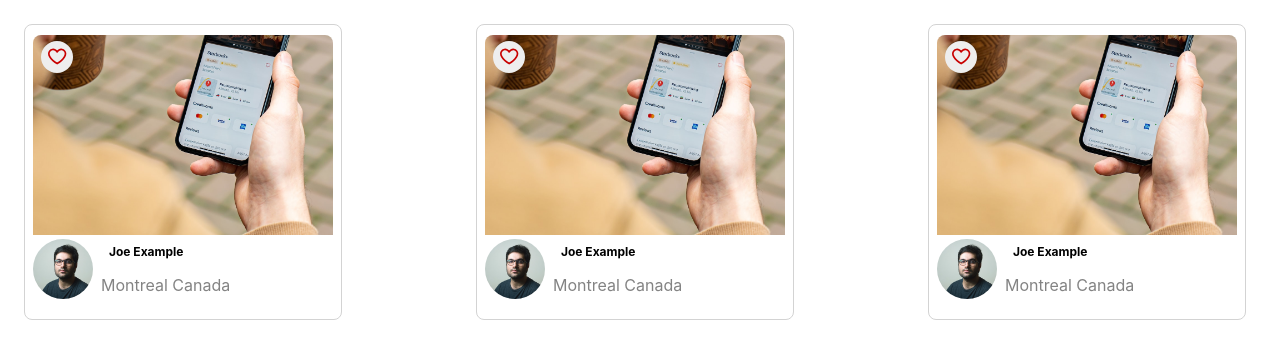
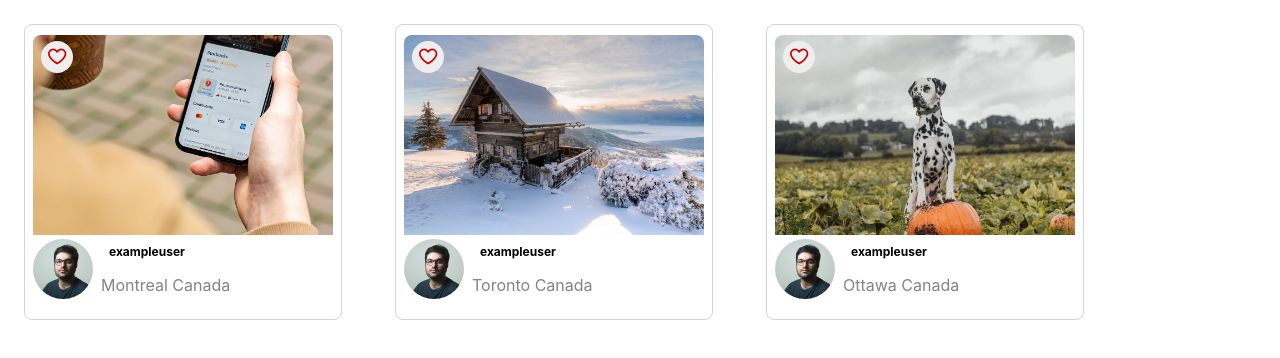
Before and after one commit to sandeepgill62/photolabs, a React (Create React App) app in the folder frontend/: page / in a window 1280 px wide. Shown: the top 358 px of the page. Built offline with nearby package versions, Linux system fonts and the light colour scheme; the HTML template or start-up script is replaced by a standard one.

Commit message:
Building PhotoList

```diff
--- a/frontend/src/App.jsx
+++ b/frontend/src/App.jsx
@@ -1,31 +1,15 @@
 import React from 'react';
 
-import PhotoListItem from './components/PhotoListItem';
+//
+import PhotoList from './components/PhotoList';
 import './App.scss';
-
-const sampleDataForPhotoListItem = {
-  id: "1",
-  location: {
-    city: "Montreal",
-    country: "Canada",
-  },
-  imageSource: `${process.env.PUBLIC_URL}/Image-1-Regular.jpeg`,
-  username: "Joe Example",
-  profile: `${process.env.PUBLIC_URL}/profile-1.jpg`,
-};
-
 
 // Note: Rendering a single component to build components in isolation
 const App = () => {
 
-  let photos = [];
-  for (let i = 0; i < 3; i++) {
-    photos.push(<PhotoListItem item={sampleDataForPhotoListItem} key={sampleDataForPhotoListItem.id} />);
-  }
-
   return (
     <div className="photo-list">
-      {photos}
+      <PhotoList />
     </div>
   );
 };
--- a/frontend/src/components/PhotoList.jsx
+++ b/frontend/src/components/PhotoList.jsx
@@ -1,5 +1,6 @@
 import React from "react";
 
+import PhotoListItem from './PhotoListItem';
 import "../styles/PhotoList.scss";
 
 const sampleDataForPhotoList = [
@@ -57,9 +58,14 @@
 ];
 
 const PhotoList = () => {
+
+  const photoListItemArray = sampleDataForPhotoList.map((item) =>
+    <li key={item.id}><PhotoListItem item={item} /></li>
+  );
+
   return (
     <ul className="photo-list">
-      {/* Insert React */}
+      {photoListItemArray}
     </ul>
   );
 };
--- a/frontend/src/components/PhotoListItem.jsx
+++ b/frontend/src/components/PhotoListItem.jsx
@@ -1,4 +1,4 @@
-import React, { useState } from "react";
+import React from "react";
 
 import "../styles/PhotoListItem.scss";
 //
@@ -10,23 +10,21 @@
 
 const PhotoListItem = (props) => {
 
-  const { item, key } = props;
+  const { item } = props;
 
   return (
-    <div className="photo-list">
     <div className="photo-list__item">
       <PhotoFavButton />
-        <img className="photo-list__image" src={item.imageSource} alt="image" />
+      <img className="photo-list__image" src={item.urls.regular} alt="image" />
 
       <div className="photo-list__user-details">
-          <img className="photo-list__user-profile" src={item.profile} alt="" />
+        <img className="photo-list__user-profile" src={item.user.profile} alt="" />
         <div>
-            <p className="photo-list__user-info">{item.username}</p>
+          <p className="photo-list__user-info">{item.user.username}</p>
           <p className="photo-list__user-location">{item.location.city} {item.location.country}</p>
         </div>
       </div>
     </div >
-    </div>
   );
 };
 
```
Lines whose indentation alone changed are shown as unchanged.
